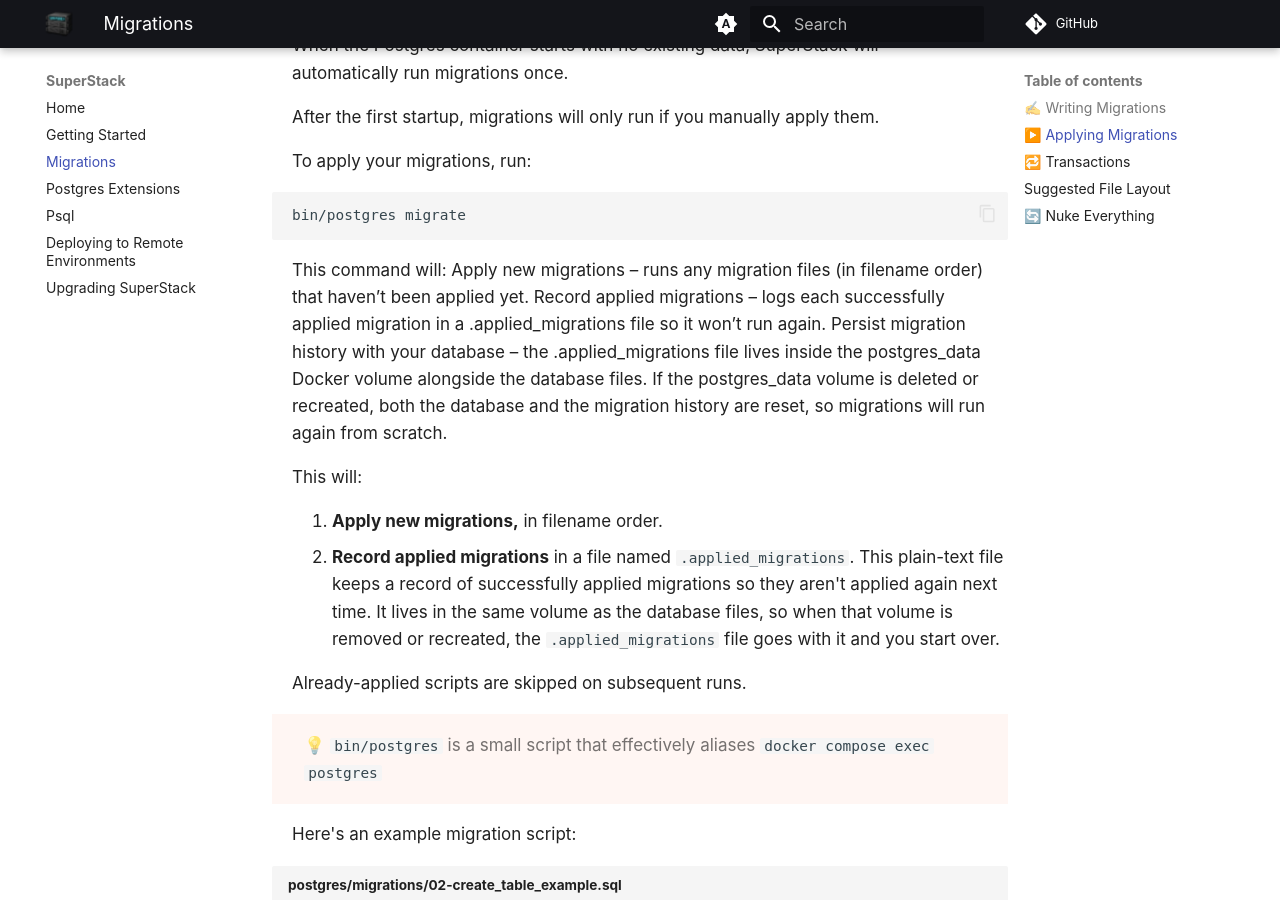
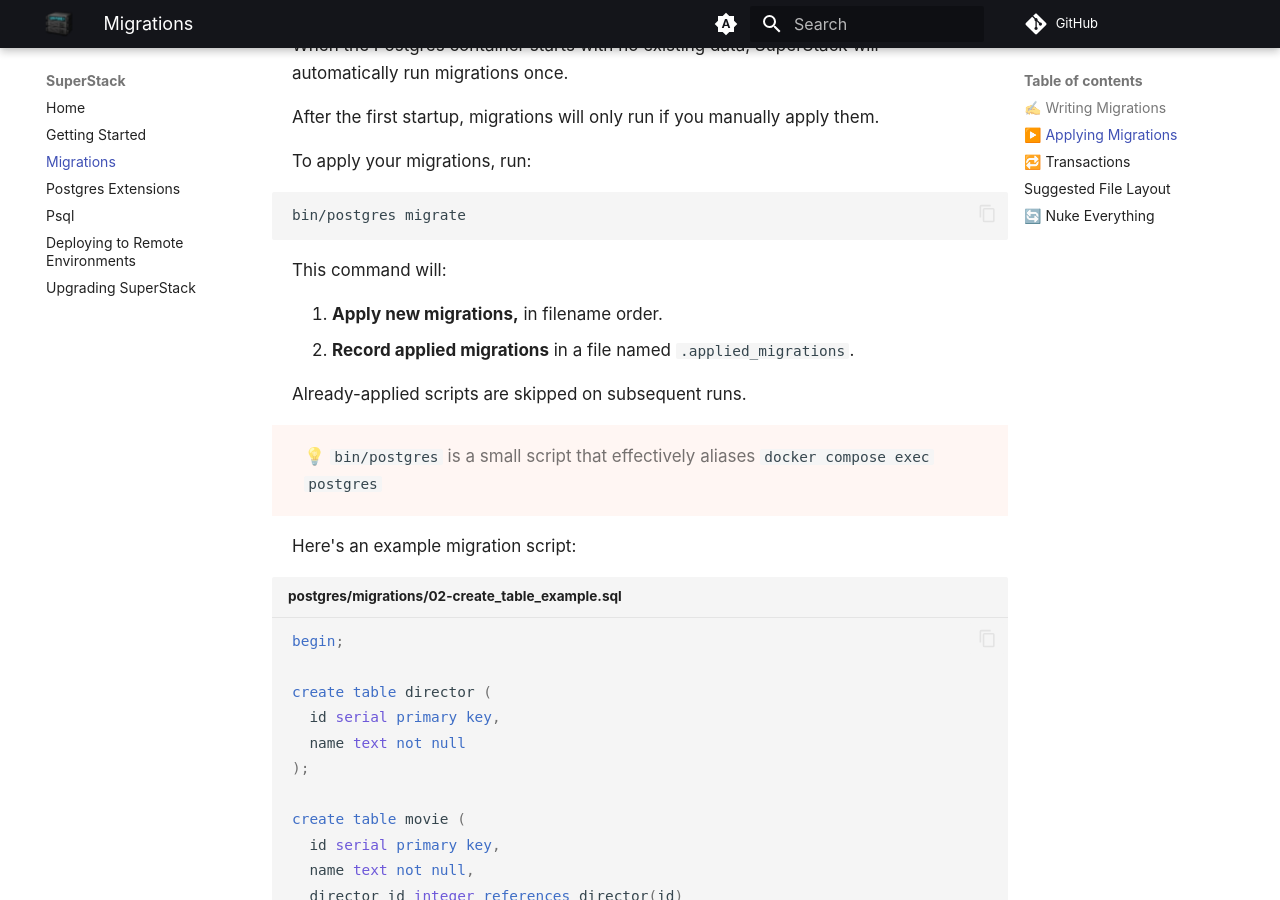
Before and after one commit to explodinglabs/superstack.docs, an MkDocs documentation site: the page built from docs/migrations.md, in a window 1280 px wide and 900 px high, scrolled down 589 px. Built offline with MkDocs 1.6.1 and Material for MkDocs 9.7.7, drawn with Linux system fonts in a browser that asks for light colours; comment, search, counter and statistics services are not loaded.

Commit message:
Fix migrations doc

````diff
--- a/docs/migrations.md
+++ b/docs/migrations.md
@@ -33,19 +33,9 @@ bin/postgres migrate
 ```
 
 This command will:
-Apply new migrations – runs any migration files (in filename order) that haven’t been applied yet.
-Record applied migrations – logs each successfully applied migration in a .applied_migrations file so it won’t run again.
-Persist migration history with your database – the .applied_migrations file lives inside the postgres_data Docker volume alongside the database files.
-If the postgres_data volume is deleted or recreated, both the database and the migration history are reset, so migrations will run again from scratch.
-
-This will:
 
 1. **Apply new migrations,** in filename order.
-2. **Record applied migrations** in a file named `.applied_migrations`. This
-   plain-text file keeps a record of successfully applied migrations so they
-   aren't applied again next time. It lives in the same volume as the database
-   files, so when that volume is removed or recreated, the
-   `.applied_migrations` file goes with it and you start over.
+2. **Record applied migrations** in a file named `.applied_migrations`.
 
 Already-applied scripts are skipped on subsequent runs.
 
````
